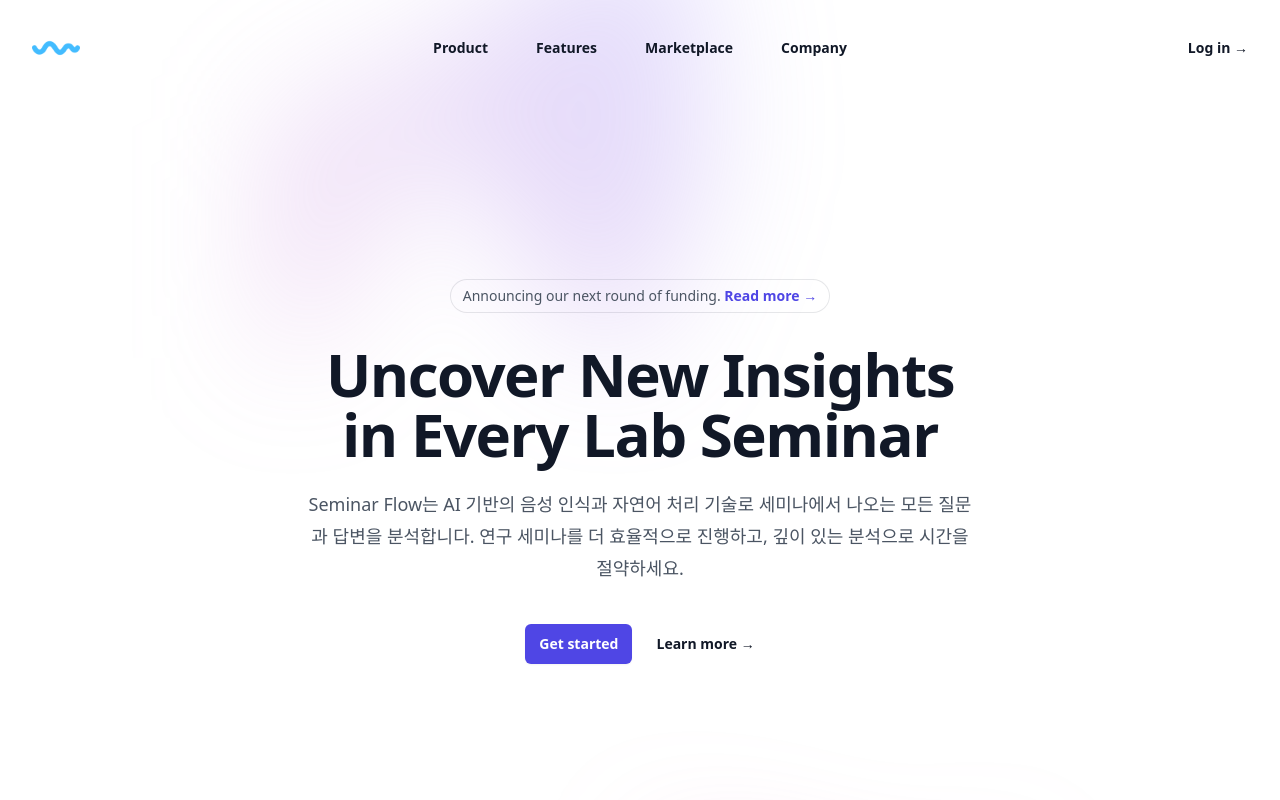
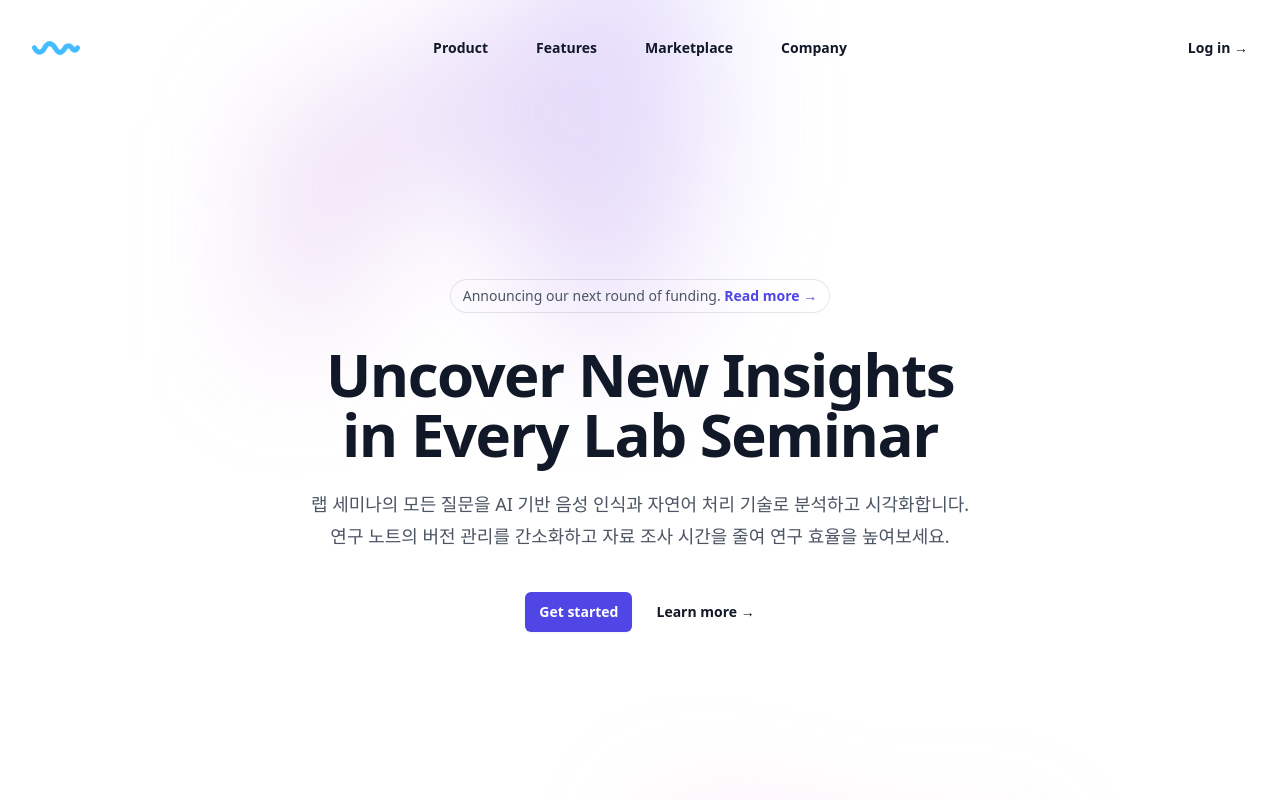
Before and after one commit to sanakang0615/SeminarFlow, a React (Create React App) app: page / in a window 1280 px wide. Shown: the top 800 px of the page. Built offline with nearby package versions, Linux system fonts and the light colour scheme.

Commit message:
Update new message

```diff
--- a/src/components/LandingPage.js
+++ b/src/components/LandingPage.js
@@ -128,8 +128,7 @@
                 Uncover New Insights in Every Lab Seminar
             </h1>
             <p className="mt-6 text-lg leading-8 text-gray-600">
-            Seminar Flow는 AI 기반의 음성 인식과 자연어 처리 기술로 세미나에서 나오는 모든 질문과 답변을 분석합니다.
-               연구 세미나를 더 효율적으로 진행하고, 깊이 있는 분석으로 시간을 절약하세요.
+            랩 세미나의 모든 질문을 AI 기반 음성 인식과 자연어 처리 기술로 분석하고 시각화합니다. 연구 노트의 버전 관리를 간소화하고 자료 조사 시간을 줄여 연구 효율을 높여보세요.
             </p>
             <div className="mt-10 flex items-center justify-center gap-x-6">
               <a
```
